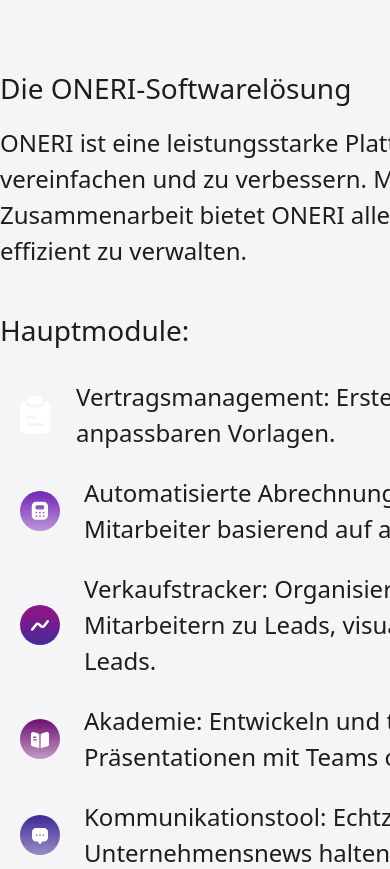
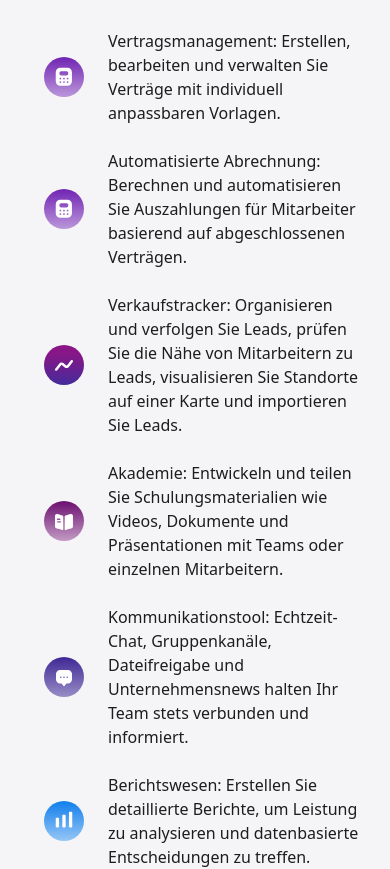
Before and after one commit to ArditMucolli/landing-page, a Next.js app: page / in a window 390 px wide. Shown: the part 1383-2252 px from the top of the page. Built offline with nearby package versions, Linux system fonts and the light colour scheme.

Commit message:
feat: responsive for about page

```diff
--- a/app/components/about/About.js
+++ b/app/components/about/About.js
@@ -2,18 +2,18 @@
 
 export default function About() {
   return (
-    <div className="w-[1066px]  mx-auto mt-[500px] mb-36">
-      <h1 className="text-[28px] text-[#1D1D1F] dark:text-[#FFFFFF] text-left">
+    <div className="w-full mx-auto mt-[150px] mb-36 px-6 md:w-[1066px] md:mt-[500px]">
+      <h1 className="text-[20px] sm:text-[24px] md:text-[28px] font-semibold text-[#1D1D1F] dark:text-[#FFFFFF] text-left sm:mt-4 md:mt-8">
         Die ONERI-Softwarelösung
       </h1>
-      <p className="text-[24px] text-[#1D1D1F] dark:text-[#FFFFFF] text-left mt-4 ">
+      <p className="font-medium text-[16px] sm:text-[18px] md:text-[24px] text-[#1D1D1F] dark:text-[#FFFFFF] text-left mt-4 sm:mt-2 md:mt-6">
         ONERI ist eine leistungsstarke Plattform, die entwickelt wurde, um Ihre
         Geschäftsabläufe zu vereinfachen und zu verbessern. Mit einem Fokus auf
         Automatisierung, Organisation und Zusammenarbeit bietet ONERI alles, was
         Sie benötigen, um Teams, Vertrieb und Verträge effizient zu verwalten.
       </p>
       <Module />
-      <p className="text-[24px] text-[#1D1D1F] dark:text-[#FFFFFF] text-left mt-4 l">
+      <p className="font-medium text-[16px] sm:text-[18px] md:text-[24px] text-[#1D1D1F] dark:text-[#FFFFFF] text-left mt-4 sm:mt-2 md:mt-6">
         ONERI optimiert Ihre Arbeitsprozesse und ermöglicht höhere Effizienz,
         bessere Teamarbeit und klügere Entscheidungen – alles in einer einzigen
         Suite!
--- a/app/components/about/Module.js
+++ b/app/components/about/Module.js
@@ -3,18 +3,18 @@
 export default function Module() {
   return (
     <div className="mt-10 mb-10">
-      <h1 className="text-[28px] text-[#1D1D1F] dark:text-[#FFFFFF] text-left">
+      <h1 className="text-[20px] font-semibold md:text-[28px] text-[#1D1D1F] dark:text-[#FFFFFF] text-left">
         Hauptmodule:
       </h1>
       <ul className="flex flex-col gap-6 text-gray-700 ml-5 mt-7">
         <li className=" flex items-center gap-6">
           <Image
-            src="/assets/module/users.svg"
+            src="/assets/module/users2.svg"
             alt="icon"
             width={40}
             height={40}
           />
-          <p className="text-[#1D1D1F] dark:text-[#FFFFFF] text-[24px]">
+          <p className="text-[#1D1D1F] font-medium dark:text-[#FFFFFF] text-[16px] md:text-[24px]">
             Vertragsmanagement: Erstellen, bearbeiten und verwalten Sie Verträge
             mit individuell anpassbaren Vorlagen.
           </p>
@@ -26,7 +26,7 @@
             width={40}
             height={40}
           />
-          <p className="text-[#1D1D1F] dark:text-[#FFFFFF] text-[24px]">
+          <p className="text-[#1D1D1F] font-medium dark:text-[#FFFFFF] text-[16px] md:text-[24px]">
             Automatisierte Abrechnung: Berechnen und automatisieren Sie
             Auszahlungen für Mitarbeiter basierend auf abgeschlossenen
             Verträgen.
@@ -39,7 +39,7 @@
             width={40}
             height={40}
           />
-          <p className="text-[#1D1D1F] dark:text-[#FFFFFF] text-[24px]">
+          <p className="text-[#1D1D1F] font-medium dark:text-[#FFFFFF] text-[16px] md:text-[24px]">
             Verkaufstracker: Organisieren und verfolgen Sie Leads, prüfen Sie
             die Nähe von Mitarbeitern zu Leads, visualisieren Sie Standorte auf
             einer Karte und importieren Sie Leads.
@@ -52,7 +52,7 @@
             width={40}
             height={40}
           />
-          <p className="text-[#1D1D1F] dark:text-[#FFFFFF] text-[24px]">
+          <p className="text-[#1D1D1F] font-medium dark:text-[#FFFFFF] text-[16px] md:text-[24px]">
             Akademie: Entwickeln und teilen Sie Schulungsmaterialien wie Videos,
             Dokumente und Präsentationen mit Teams oder einzelnen Mitarbeitern.
           </p>
@@ -64,7 +64,7 @@
             width={40}
             height={40}
           />
-          <p className="text-[#1D1D1F] dark:text-[#FFFFFF] text-[24px]">
+          <p className="text-[#1D1D1F] font-medium dark:text-[#FFFFFF] text-[16px] md:text-[24px]">
             Kommunikationstool: Echtzeit-Chat, Gruppenkanäle, Dateifreigabe und
             Unternehmensnews halten Ihr Team stets verbunden und informiert.
           </p>
@@ -76,7 +76,7 @@
             width={40}
             height={40}
           />
-          <p className="text-[#1D1D1F] dark:text-[#FFFFFF] text-[24px]">
+          <p className="text-[#1D1D1F] font-medium dark:text-[#FFFFFF] text-[16px] md:text-[24px]">
             Berichtswesen: Erstellen Sie detaillierte Berichte, um Leistung zu
             analysieren und datenbasierte Entscheidungen zu treffen.
           </p>
```
